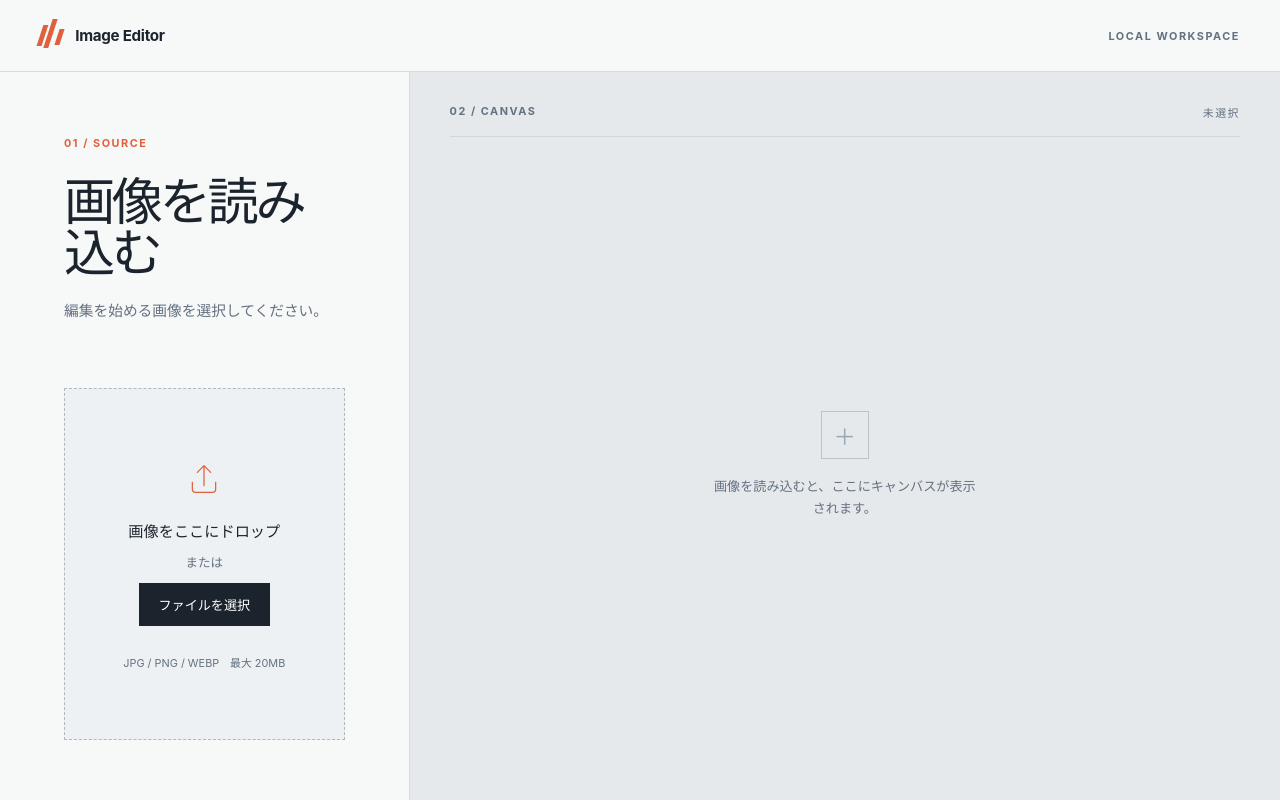
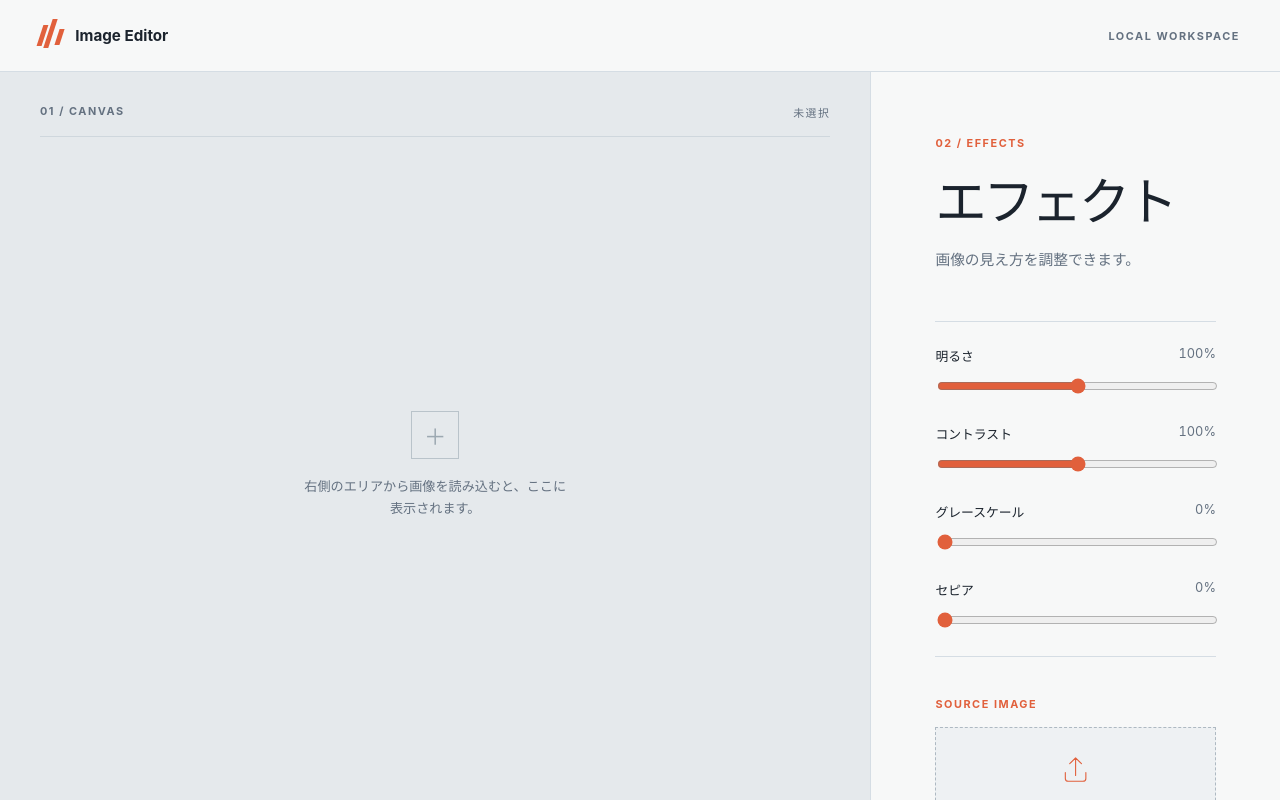
Before and after one commit to ak-2302/image_editor, a React (Vite) app: page / in a window 1280 px wide. Shown: the top 800 px of the page. Built offline with nearby package versions, Linux system fonts and the light colour scheme.

Commit message:
[AI] キャンバスとエフェクトを左右に配置

```diff
--- a/src/App.tsx
+++ b/src/App.tsx
@@ -2,11 +2,7 @@ import { useRef, useState, type ChangeEvent, type DragEvent } from 'react'
 import './App.css'
 
 function UploadIcon() {
-  return (
-    <svg viewBox="0 0 48 48" aria-hidden="true" className="upload_icon">
-      <path d="M24 32V8m0 0-8 8m8-8 8 8M10 28v8a4 4 0 0 0 4 4h20a4 4 0 0 0 4-4v-8" />
-    </svg>
-  )
+  return <svg viewBox="0 0 48 48" aria-hidden="true" className="upload_icon"><path d="M24 32V8m0 0-8 8m8-8 8 8M10 28v8a4 4 0 0 0 4 4h20a4 4 0 0 0 4-4v-8" /></svg>
 }
 
 function App() {
@@ -14,95 +10,41 @@ function App() {
   const [imageUrl, setImageUrl] = useState<string | null>(null)
   const [fileName, setFileName] = useState<string | null>(null)
   const [isDragging, setIsDragging] = useState(false)
+  const [brightness, setBrightness] = useState(100)
+  const [contrast, setContrast] = useState(100)
+  const [grayscale, setGrayscale] = useState(0)
+  const [sepia, setSepia] = useState(0)
 
   const loadFile = (file?: File) => {
     if (!file || !file.type.startsWith('image/')) return
-    setImageUrl((currentUrl) => {
-      if (currentUrl) URL.revokeObjectURL(currentUrl)
-      return URL.createObjectURL(file)
-    })
+    setImageUrl((currentUrl) => { if (currentUrl) URL.revokeObjectURL(currentUrl); return URL.createObjectURL(file) })
     setFileName(file.name)
   }
-
-  const handleFileChange = (event: ChangeEvent<HTMLInputElement>) => {
-    loadFile(event.target.files?.[0])
-    event.target.value = ''
-  }
-
-  const handleDrop = (event: DragEvent<HTMLDivElement>) => {
-    event.preventDefault()
-    setIsDragging(false)
-    loadFile(event.dataTransfer.files[0])
-  }
-
-  const clearImage = () => {
-    if (imageUrl) URL.revokeObjectURL(imageUrl)
-    setImageUrl(null)
-    setFileName(null)
-  }
+  const handleFileChange = (event: ChangeEvent<HTMLInputElement>) => { loadFile(event.target.files?.[0]); event.target.value = '' }
+  const handleDrop = (event: DragEvent<HTMLDivElement>) => { event.preventDefault(); setIsDragging(false); loadFile(event.dataTransfer.files[0]) }
+  const clearImage = () => { if (imageUrl) URL.revokeObjectURL(imageUrl); setImageUrl(null); setFileName(null) }
+  const filter = `brightness(${brightness}%) contrast(${contrast}%) grayscale(${grayscale}%) sepia(${sepia}%)`
 
   return (
     <main className="editor_app">
-      <header className="top_bar">
-        <div className="brand_lockup">
-          <div className="brand_mark" aria-hidden="true"><span /><span /><span /></div>
-          <span>Image Editor</span>
-        </div>
-        <span className="workspace_status">LOCAL WORKSPACE</span>
-      </header>
-
+      <header className="top_bar"><div className="brand_lockup"><div className="brand_mark" aria-hidden="true"><span /><span /><span /></div><span>Image Editor</span></div><span className="workspace_status">LOCAL WORKSPACE</span></header>
       <div className="editor_layout">
-        <aside className="source_panel" aria-labelledby="source_title">
-          <div className="panel_heading">
-            <p className="panel_kicker">01 / SOURCE</p>
-            <h1 id="source_title">画像を読み込む</h1>
-            <p>編集を始める画像を選択してください。</p>
-          </div>
-
-          <div
-            className={`upload_area${isDragging ? ' is_dragging' : ''}${imageUrl ? ' has_image' : ''}`}
-            onDragEnter={(event) => { event.preventDefault(); setIsDragging(true) }}
-            onDragOver={(event) => event.preventDefault()}
-            onDragLeave={() => setIsDragging(false)}
-            onDrop={handleDrop}
-          >
-            {imageUrl ? (
-              <>
-                <img src={imageUrl} alt={`${fileName ?? '読み込み画像'}のプレビュー`} />
-                <div className="image_meta">
-                  <span className="ready_dot" aria-hidden="true" />
-                  <span>{fileName}</span>
-                </div>
-                <button type="button" className="text_button" onClick={clearImage}>画像を取り除く</button>
-              </>
-            ) : (
-              <>
-                <UploadIcon />
-                <strong>画像をここにドロップ</strong>
-                <span>または</span>
-                <button type="button" className="browse_button" onClick={() => fileInputRef.current?.click()}>
-                  ファイルを選択
-                </button>
-                <small>JPG / PNG / WEBP　最大 20MB</small>
-              </>
-            )}
-            <input ref={fileInputRef} type="file" accept="image/jpeg,image/png,image/webp" onChange={handleFileChange} hidden />
-          </div>
-        </aside>
-
-        <section className="canvas_panel" aria-label="編集キャンバス">
-          <div className="canvas_header"><span>02 / CANVAS</span><span>未選択</span></div>
+        <section className="canvas_panel" aria-labelledby="canvas_title">
+          <div className="canvas_header"><span id="canvas_title">01 / CANVAS</span><span>{imageUrl ? '編集中' : '未選択'}</span></div>
           <div className="canvas_empty">
-            {imageUrl ? (
-              <img className="canvas_image" src={imageUrl} alt="編集キャンバスの画像" />
-            ) : (
-              <>
-                <span className="empty_cross" aria-hidden="true">＋</span>
-                <p>画像を読み込むと、ここにキャンバスが表示されます。</p>
-              </>
-            )}
+            {imageUrl ? <img className="canvas_image" src={imageUrl} alt="編集キャンバスの画像" style={{ filter }} /> : <><span className="empty_cross" aria-hidden="true">＋</span><p>右側のエリアから画像を読み込むと、ここに表示されます。</p></>}
           </div>
         </section>
+        <aside className="effects_panel" aria-labelledby="effects_title">
+          <div className="panel_heading"><p className="panel_kicker">02 / EFFECTS</p><h1 id="effects_title">エフェクト</h1><p>画像の見え方を調整できます。</p></div>
+          <div className="effect_controls">
+            {([['明るさ', brightness, setBrightness, 0, 200], ['コントラスト', contrast, setContrast, 0, 200], ['グレースケール', grayscale, setGrayscale, 0, 100], ['セピア', sepia, setSepia, 0, 100]] as const).map(([label, value, setter, min, max]) => <label className="range_control" key={label}><span><b>{label}</b><output>{value}%</output></span><input type="range" min={min} max={max} value={value} onChange={(event) => setter(Number(event.target.value))} /></label>)}
+          </div>
+          <div className="source_section"><p className="panel_kicker">SOURCE IMAGE</p><div className={`upload_area${isDragging ? ' is_dragging' : ''}${imageUrl ? ' has_image' : ''}`} onDragEnter={(event) => { event.preventDefault(); setIsDragging(true) }} onDragOver={(event) => event.preventDefault()} onDragLeave={() => setIsDragging(false)} onDrop={handleDrop}>
+            {imageUrl ? <><img src={imageUrl} alt={`${fileName ?? '読み込み画像'}のプレビュー`} /><div className="image_meta"><span className="ready_dot" aria-hidden="true" /><span>{fileName}</span></div><button type="button" className="text_button" onClick={clearImage}>画像を取り除く</button></> : <><UploadIcon /><strong>画像をここにドロップ</strong><span>または</span><button type="button" className="browse_button" onClick={() => fileInputRef.current?.click()}>ファイルを選択</button><small>JPG / PNG / WEBP　最大 20MB</small></>}
+            <input ref={fileInputRef} type="file" accept="image/jpeg,image/png,image/webp" onChange={handleFileChange} hidden />
+          </div></div>
+        </aside>
       </div>
     </main>
   )
```
Also changed, not shown: src/App.css.
